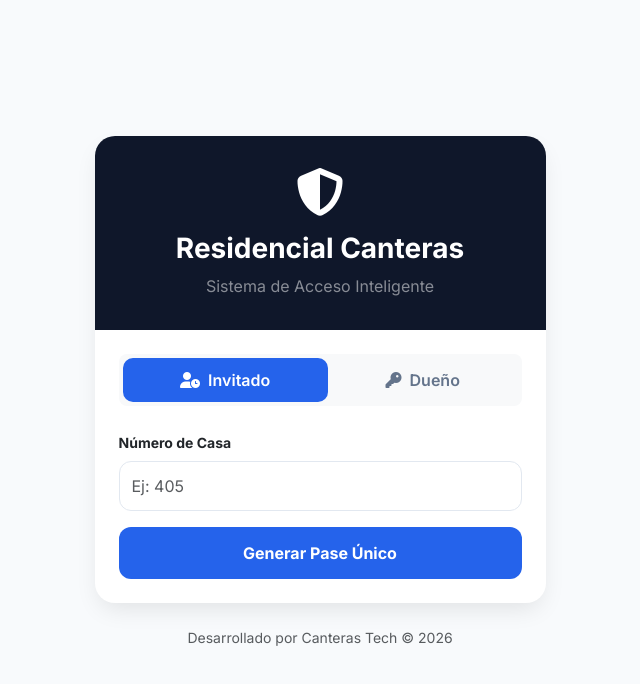
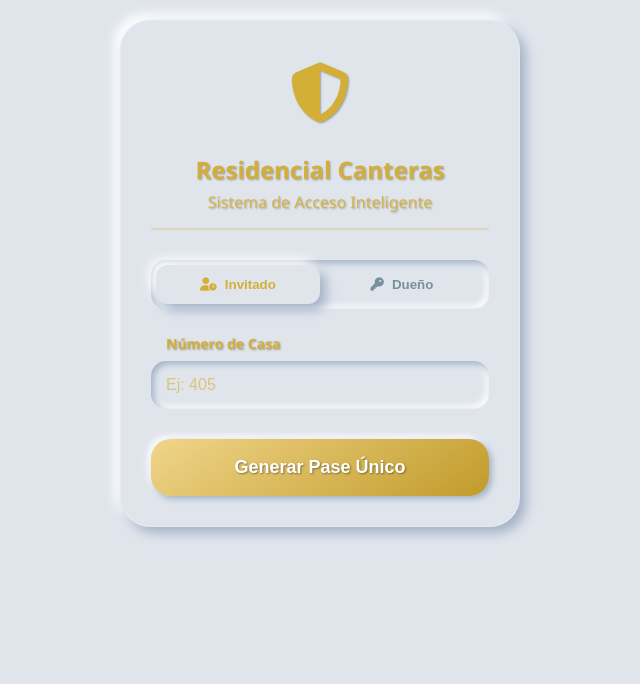
Before and after one commit to Mikhrael/PROYECTO-ACCESO-FINAL, a plain HTML site: page static/index.html in a window 1280 px wide. Shown: the whole page, without its empty margins (320-960 px from the left). Drawn offline with nearby package versions, Linux system fonts and the light colour scheme.

Commit message:
Update index.html

```diff
--- a/static/index.html
+++ b/static/index.html
@@ -3,152 +3,247 @@
 <head>
     <meta charset="UTF-8">
     <meta name="viewport" content="width=device-width, initial-scale=1.0">
-    <title>Acceso Residencial | Canteras</title>
-    <link href="https://cdn.jsdelivr.net/npm/bootstrap@5.3.0/dist/css/bootstrap.min.css" rel="stylesheet">
-    <link href="https://fonts.googleapis.com/css2?family=Inter:wght@400;600;700&display=swap" rel="stylesheet">
+    <title>Acceso Canteras | Lujo y Seguridad</title>
     <link rel="stylesheet" href="https://cdnjs.cloudflare.com/ajax/libs/font-awesome/6.4.0/css/all.min.css">
 
     <style>
+        /* --- ESTILOS NEUMÓRFICOS BASE --- */
         :root {
-            --primary-color: #2563eb;
-            --dark-bg: #0f172a;
+            --bg-color: #e0e5ec; /* Fondo gris muy claro, clave para el efecto */
+            --text-color: #37474f;
+            --gold-color: #d4af37; /* Tono dorado elegante */
+            --gold-gradient: linear-gradient(145deg, #f0d58a, #c19b2a); /* Degradado dorado */
+
+            /* Sombras clave para el Neumorfismo */
+            --shadow-out: 6px 6px 12px #a3b1c6, -6px -6px 12px #ffffff;
+            --shadow-in: inset 3px 3px 6px #a3b1c6, inset -3px -3px 6px #ffffff;
+            --shadow-gold-text: 1px 1px 2px rgba(0,0,0,0.3);
         }
+
+        * { box-sizing: border-box; margin: 0; padding: 0; outline: none; }
+
         body {
-            font-family: 'Inter', sans-serif;
-            background-color: #f8fafc;
-            color: #1e293b;
+            font-family: 'Segoe UI', Tahoma, Geneva, Verdana, sans-serif;
+            background-color: var(--bg-color);
+            color: var(--text-color);
+            display: flex;
+            justify-content: center;
+            align-items: center;
+            min-vh-100;
+            padding: 20px;
         }
-        .main-card {
+
+        /* --- CONTENEDOR PRINCIPAL --- */
+        .neumorphic-card {
+            background-color: var(--bg-color);
+            width: 100%;
+            max-width: 400px;
+            border-radius: 30px;
+            box-shadow: var(--shadow-out);
+            padding: 30px;
+            text-align: center;
+            border: 1px solid rgba(255,255,255,0.2);
+        }
+
+        /* --- LOGO Y TÍTULOS ORO --- */
+        .header-logo {
+            color: var(--gold-color);
+            font-size: 60px;
+            margin-bottom: 20px;
+            text-shadow: var(--shadow-gold-text);
+        }
+
+        .title-gold {
+            color: var(--gold-color);
+            font-weight: 700;
+            font-size: 24px;
+            text-shadow: var(--shadow-gold-text);
+            margin-bottom: 5px;
+        }
+
+        .subtitle-gold {
+            color: var(--gold-color);
+            font-weight: 400;
+            font-size: 16px;
+            opacity: 0.9;
+            text-shadow: var(--shadow-gold-text);
+            margin-bottom: 30px;
+            border-bottom: 2px solid rgba(212, 175, 55, 0.3);
+            padding-bottom: 15px;
+        }
+
+        /* --- PESTAÑAS (Invitado / Dueño) --- */
+        .pills-container {
+            display: flex;
+            background-color: var(--bg-color);
+            box-shadow: var(--shadow-in);
+            border-radius: 15px;
+            padding: 5px;
+            margin-bottom: 25px;
+        }
+
+        .pill-button {
+            flex: 1;
+            background: none;
             border: none;
+            color: #78909c;
+            padding: 12px;
+            font-weight: 600;
+            border-radius: 12px;
+            cursor: pointer;
+            transition: all 0.3s ease;
+            display: flex;
+            align-items: center;
+            justify-content: center;
+            gap: 8px;
+        }
+
+        .pill-button.active {
+            color: var(--gold-color);
+            background-color: var(--bg-color);
+            box-shadow: var(--shadow-out);
+        }
+
+        /* --- FORMULARIO 'HUNDIDO' --- */
+        .form-label {
+            display: block;
+            text-align: left;
+            color: var(--gold-color);
+            font-weight: 600;
+            font-size: 14px;
+            margin-bottom: 8px;
+            padding-left: 15px;
+            text-shadow: var(--shadow-gold-text);
+        }
+
+        .neumorphic-input {
+            width: 100%;
+            background-color: var(--bg-color);
+            border: none;
+            padding: 15px;
+            border-radius: 15px;
+            box-shadow: var(--shadow-in);
+            color: var(--gold-color);
+            font-size: 16px;
+            margin-bottom: 20px;
+        }
+
+        .neumorphic-input::placeholder {
+            color: rgba(212, 175, 55, 0.6);
+        }
+
+        /* --- BOTÓN 'RELIEVE ORO' --- */
+        .btn-gold {
+            width: 100%;
+            background: var(--gold-gradient);
+            border: none;
+            color: white;
+            padding: 18px;
             border-radius: 20px;
-            box-shadow: 0 10px 25px -5px rgba(0, 0, 0, 0.1);
-            overflow: hidden;
+            font-weight: 700;
+            font-size: 18px;
+            cursor: pointer;
+            box-shadow: 3px 3px 6px #a3b1c6, -3px -3px 6px #ffffff;
+            transition: all 0.2s ease;
+            text-shadow: 1px 1px 2px rgba(0,0,0,0.4);
+            margin-top: 10px;
         }
-        .header-accent {
-            background: var(--dark-bg);
-            padding: 2rem 1rem;
-            color: white;
-            text-align: center;
+
+        .btn-gold:active {
+            box-shadow: inset 2px 2px 5px rgba(0,0,0,0.3);
+            transform: translateY(1px);
         }
-        .nav-pills .nav-link {
-            color: #64748b;
+
+        /* --- ÁREA DE RESULTADO QR --- */
+        #resultado {
+            margin-top: 30px;
+            border-top: 2px solid rgba(212, 175, 55, 0.2);
+            padding-top: 20px;
+        }
+
+        .qr-frame {
+            display: inline-block;
+            background-color: var(--bg-color);
+            padding: 15px;
+            border-radius: 20px;
+            box-shadow: var(--shadow-out);
+            margin-bottom: 15px;
+        }
+
+        #qr-msg {
+            color: var(--gold-color);
             font-weight: 600;
-            border-radius: 10px;
-            padding: 10px;
+            margin-bottom: 15px;
+            text-shadow: var(--shadow-gold-text);
         }
-        .nav-pills .nav-link.active {
-            background-color: var(--primary-color);
-        }
-        .form-control, .form-select {
-            border-radius: 12px;
-            padding: 12px;
-            border: 1px solid #e2e8f0;
-        }
-        .btn-generate {
-            background-color: var(--primary-color);
-            border: none;
-            border-radius: 12px;
-            padding: 14px;
-            font-weight: 700;
-            transition: all 0.3s;
-        }
-        .btn-generate:hover {
-            transform: translateY(-2px);
-            box-shadow: 0 4px 12px rgba(37, 99, 235, 0.3);
-        }
-        .qr-area {
-            background: white;
-            padding: 20px;
-            border-radius: 15px;
-            display: inline-block;
-            margin-top: 15px;
-        }
+
+        .tab-content { display: none; }
+        .tab-content.active { display: block; }
+
     </style>
 </head>
-<body class="d-flex align-items-center min-vh-100">
+<body>
 
-<div class="container py-5">
-    <div class="row justify-content-center">
-        <div class="col-md-6 col-lg-5">
-            <div class="card main-card">
-                <div class="header-accent">
-                    <i class="fa-solid fa-shield-halved fa-3x mb-3"></i>
-                    <h3 class="fw-bold">Residencial Canteras</h3>
-                    <p class="text-white-50 mb-0">Sistema de Acceso Inteligente</p>
-                </div>
+<div class="neumorphic-card">
+    <div class="header-logo">
+        <i class="fa-solid fa-shield-halved"></i>
+    </div>
+    <h1 class="title-gold">Residencial Canteras</h1>
+    <p class="subtitle-gold">Sistema de Acceso Inteligente</p>
 
-                <div class="card-body p-4">
-                    <ul class="nav nav-pills nav-fill mb-4 bg-light p-1 rounded-3" id="pills-tab">
-                        <li class="nav-item">
-                            <button class="nav-link active" data-bs-toggle="pill" data-bs-target="#invitado">
-                                <i class="fa-solid fa-user-clock me-2"></i>Invitado
-                            </button>
-                        </li>
-                        <li class="nav-item">
-                            <button class="nav-link" data-bs-toggle="pill" data-bs-target="#admin">
-                                <i class="fa-solid fa-key me-2"></i>Dueño
-                            </button>
-                        </li>
-                    </ul>
+    <div class="pills-container">
+        <button class="pill-button active" onclick="switchTab('invitado')">
+            <i class="fa-solid fa-user-clock"></i> Invitado
+        </button>
+        <button class="pill-button" onclick="switchTab('admin')">
+            <i class="fa-solid fa-key"></i> Dueño
+        </button>
+    </div>
 
-                    <div class="tab-content">
-                        <div class="tab-pane fade show active" id="invitado">
-                            <div class="mb-3">
-                                <label class="form-label small fw-bold">Número de Casa</label>
-                                <input type="number" id="casaV" class="form-control" placeholder="Ej: 405">
-                            </div>
-                            <button onclick="generar(false)" class="btn btn-primary btn-generate w-100">
-                                Generar Pase Único
-                            </button>
-                        </div>
+    <div class="tab-content active" id="tab-invitado">
+        <label class="form-label">Número de Casa</label>
+        <input type="number" id="casaV" class="neumorphic-input" placeholder="Ej: 405">
+        <button onclick="generar(false)" class="btn-gold">Generar Pase Único</button>
+    </div>
 
-                        <div class="tab-pane fade" id="admin">
-                            <div class="row g-2">
-                                <div class="col-6 mb-2">
-                                    <label class="form-label small fw-bold">Casa</label>
-                                    <input type="number" id="casaA" class="form-control">
-                                </div>
-                                <div class="col-6 mb-2">
-                                    <label class="form-label small fw-bold">Usos</label>
-                                    <input type="number" id="usosA" class="form-control" value="1">
-                                </div>
-                            </div>
-                            <div class="mb-3">
-                                <label class="form-label small fw-bold">Tipo de Pase</label>
-                                <select id="tipoA" class="form-select">
-                                    <option value="Permanente">Permanente (Residente)</option>
-                                    <option value="Temporal">Temporal (Multi-uso)</option>
-                                </select>
-                            </div>
-                            <div class="mb-3">
-                                <label class="form-label small fw-bold">PIN de Seguridad</label>
-                                <input type="password" id="pinA" class="form-control" placeholder="****">
-                            </div>
-                            <button onclick="generar(true)" class="btn btn-dark btn-generate w-100">
-                                Generar QR Administrador
-                            </button>
-                        </div>
-                    </div>
+    <div class="tab-content" id="tab-admin">
+        <label class="form-label">Casa</label>
+        <input type="number" id="casaA" class="neumorphic-input">
+        <label class="form-label">Usos</label>
+        <input type="number" id="usosA" class="neumorphic-input" value="1">
+        <label class="form-label">Tipo</label>
+        <select id="tipoA" class="neumorphic-input">
+            <option value="Permanente">Permanente</option>
+            <option value="Temporal">Temporal</option>
+        </select>
+        <label class="form-label">PIN</label>
+        <input type="password" id="pinA" class="neumorphic-input" placeholder="****">
+        <button onclick="generar(true)" class="btn-gold">Generar Maestro</button>
+    </div>
 
-                    <div id="resultado" class="mt-4 text-center d-none border-top pt-4">
-                        <div class="qr-area shadow-sm">
-                            <div id="qr-img"></div>
-                        </div>
-                        <p id="qr-msg" class="mt-3 fw-bold text-primary"></p>
-                        <div class="d-grid gap-2">
-                            <button onclick="window.print()" class="btn btn-outline-secondary btn-sm">
-                                <i class="fa-solid fa-print me-2"></i>Imprimir / Guardar
-                            </button>
-                        </div>
-                    </div>
-                </div>
-            </div>
-            <p class="text-center mt-4 text-muted small">Desarrollado por Canteras Tech © 2026</p>
+    <div id="resultado" style="display: none;">
+        <div class="qr-frame">
+            <div id="qr-img"></div>
         </div>
+        <p id="qr-msg"></p>
+        <button onclick="window.print()" class="btn-gold" style="font-size: 14px; padding: 12px; max-width: 200px;">
+            <i class="fa-solid fa-print"></i> Guardar
+        </button>
     </div>
 </div>
 
 <script>
+    // Lógica para cambiar de pestaña neumórfica
+    function switchTab(tabName) {
+        document.querySelectorAll('.tab-content').forEach(el => el.classList.remove('active'));
+        document.querySelectorAll('.pill-button').forEach(el => el.classList.remove('active'));
+
+        document.getElementById(`tab-${tabName}`).classList.add('active');
+        event.currentTarget.classList.add('active');
+        document.getElementById('resultado').style.display = 'none'; // Limpia el QR al cambiar
+    }
+
+    // Lógica de generación (mismo principio técnico, nuevo diseño)
     async function generar(isAdmin) {
         const casa = isAdmin ? document.getElementById('casaA').value : document.getElementById('casaV').value;
         const tipo = isAdmin ? document.getElementById('tipoA').value : "Temporal";
@@ -161,26 +256,25 @@
         const imgDiv = document.getElementById('qr-img');
         const msg = document.getElementById('qr-msg');
 
-        resDiv.classList.remove('d-none');
-        imgDiv.innerHTML = '<div class="spinner-border text-primary" role="status"></div>';
+        resDiv.style.display = 'block';
+        imgDiv.innerHTML = '<div style="color:#d4af37">Generando...</div>';
 
         let url = `/generar?casa=${casa}&tipo=${tipo}&usos=${usos}`;
         if(pin) url += `&pin=${pin}`;
 
-        // Precarga de imagen para evitar saltos visuales
         const img = new Image();
         img.src = url;
-        img.className = "img-fluid";
+        img.style.maxWidth = "200px";
         img.onload = () => {
             imgDiv.innerHTML = "";
             imgDiv.appendChild(img);
-            msg.innerText = `Pase para Casa ${casa} generado con éxito`;
+            msg.innerText = `Pase generado con éxito`;
         };
         img.onerror = () => {
-            imgDiv.innerHTML = '<p class="text-danger small">Error: PIN incorrecto o problema de conexión.</p>';
+            imgDiv.innerHTML = '<p style="color:red; font-size:12px">PIN incorrecto o error.</p>';
+            msg.innerText = "";
         };
     }
 </script>
-<script src="https://cdn.jsdelivr.net/npm/bootstrap@5.3.0/dist/js/bootstrap.bundle.min.js"></script>
 </body>
 </html>
```
